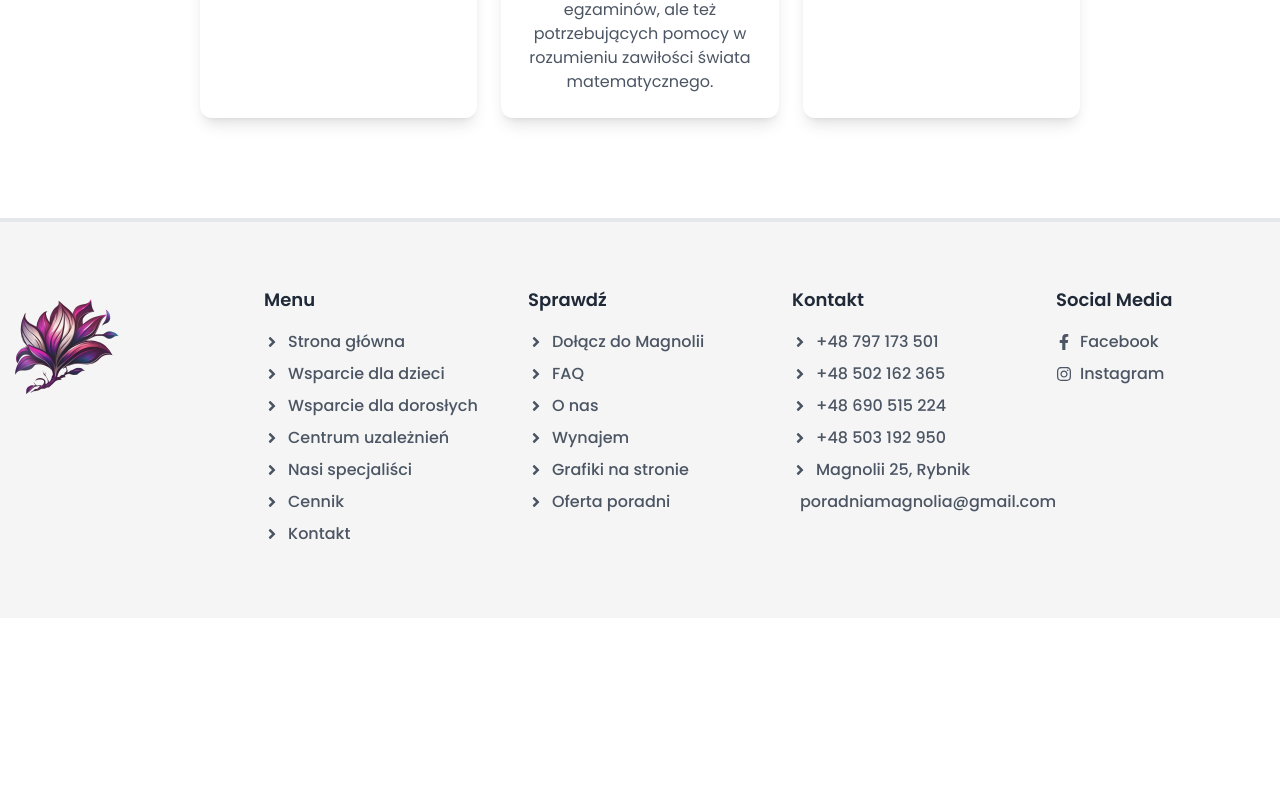
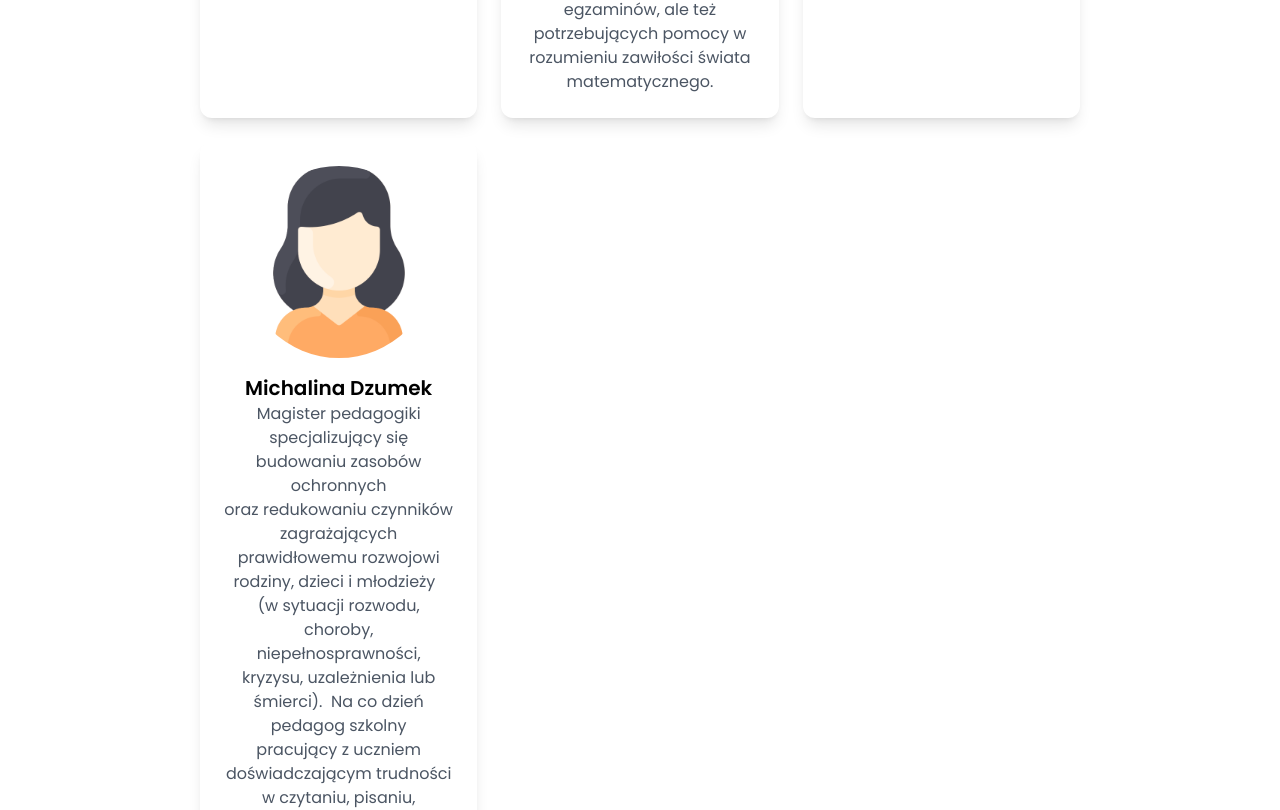
Before and after one commit to FifiLen/Strona-poradni-ppp, a Next.js app: page /Kadra in a window 1280 px wide. Shown: the part 4010-4820 px from the top of the page. Before the commit the page ends 4628 px from the top, so only its background shows below. Built offline with nearby package versions, Linux system fonts and the light colour scheme.

Commit message:
nowy specjalista

```diff
--- a/app/Kadra/page.jsx
+++ b/app/Kadra/page.jsx
@@ -155,7 +155,19 @@ Magister pedagogiki, specjalizuje się w&nbsp;pracy socjalnej oraz opiekuńczo-w
     imageUrl: '/assets/woman.png',
   },
 
+  {
+    id: 16,
+    name: 'Michalina Dzumek',
+    specialty: 'Pedagog',
+    description: (<p>
+      Magister pedagogiki specjalizujący się budowaniu zasobów ochronnych oraz&nbsp;redukowaniu czynników zagrażających prawidłowemu rozwojowi rodziny, dzieci i&nbsp;młodzieży &nbsp; (w sytuacji rozwodu, choroby, niepełnosprawności, kryzysu, uzależnienia lub śmierci).&nbsp;
+      Na co dzień pedagog szkolny pracujący&nbsp;z uczniem doświadczającym trudności w&nbsp;czytaniu, pisaniu, ortografii i&nbsp;operacjach matematycznych oraz&nbsp; trudnością w&nbsp; zakresie regulacji emocji.
 
+      Superwizor rodzinny, terapeuta pedagogiczny, trener umiejętności społecznych.
+      Praktyk podejścia skoncentrowanego na&nbsp; rozwiązaniu (Solution-Focused Approach – SFA)
+    </p>) ,
+    imageUrl: '/assets/woman.png',
+  },
 
 
 ];
```
